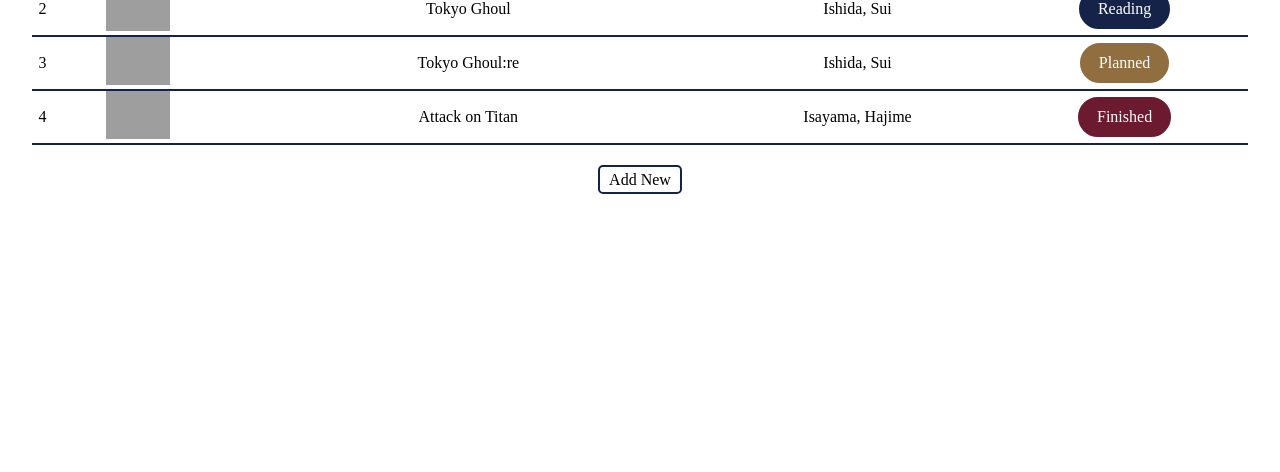
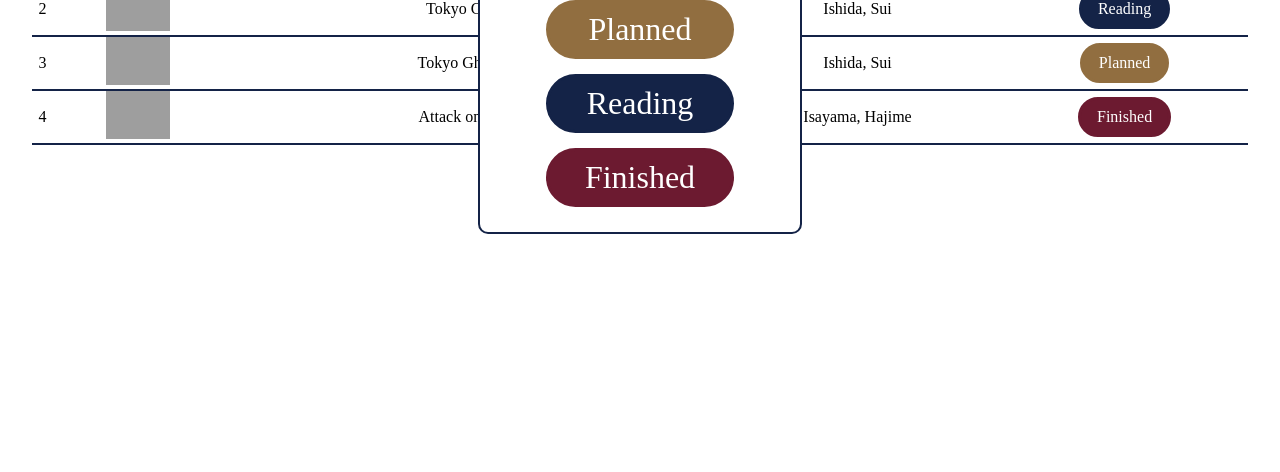
Before and after one commit to dicey44/manga-library, a plain HTML site: page index.html in a window 1280 px wide. Shown: the part 328-800 px from the top of the page. Drawn offline with Linux system fonts and the light colour scheme; grey boxes are pictures that could not be loaded.

Commit message:
fix menu button not showing issue

```diff
--- a/script.js
+++ b/script.js
@@ -2,3 +2,11 @@ const addNewBtn = document.getElementById("add-new-btn");
 const statusDiv = document.getElementById("status-div");
 const statusMenuBtn = document.querySelectorAll(".status-menu-btn");
 const statusBtn = document.querySelectorAll(".status-btn");
+
+const openStatusMenu = () => {
+    statusDiv.style.display = "flex";
+}
+
+statusBtn.forEach(btn => {
+    btn.addEventListener("click", openStatusMenu);
+});
--- a/styles.css
+++ b/styles.css
@@ -66,6 +66,15 @@ td > img {
     cursor: pointer;
 }
 
+.status-menu-btn {
+    all: unset;
+    border-radius: 20px;
+    padding: .5rem 1rem;
+    color: white;
+    transition: .2s;
+    cursor: pointer;
+}
+
 .planned {
     background-color: var(--color-background);
     border: 3px solid var(--color-background);
@@ -102,7 +111,7 @@ td > img {
     top: 50%;
     left: 50%;
     transform: translate(-50%, -50%);
-    display: none;
+    display: flex;
     flex-direction: column;
     align-items: center;
     justify-content: center;
@@ -127,8 +136,7 @@ td > img {
 }
 
 .status-menu-btn {
-    all: unset;
-    border-radius: 20px;
+    border-radius: 30px;
     padding: .5rem 1rem;
     color: white;
     transition: .2s;
```
